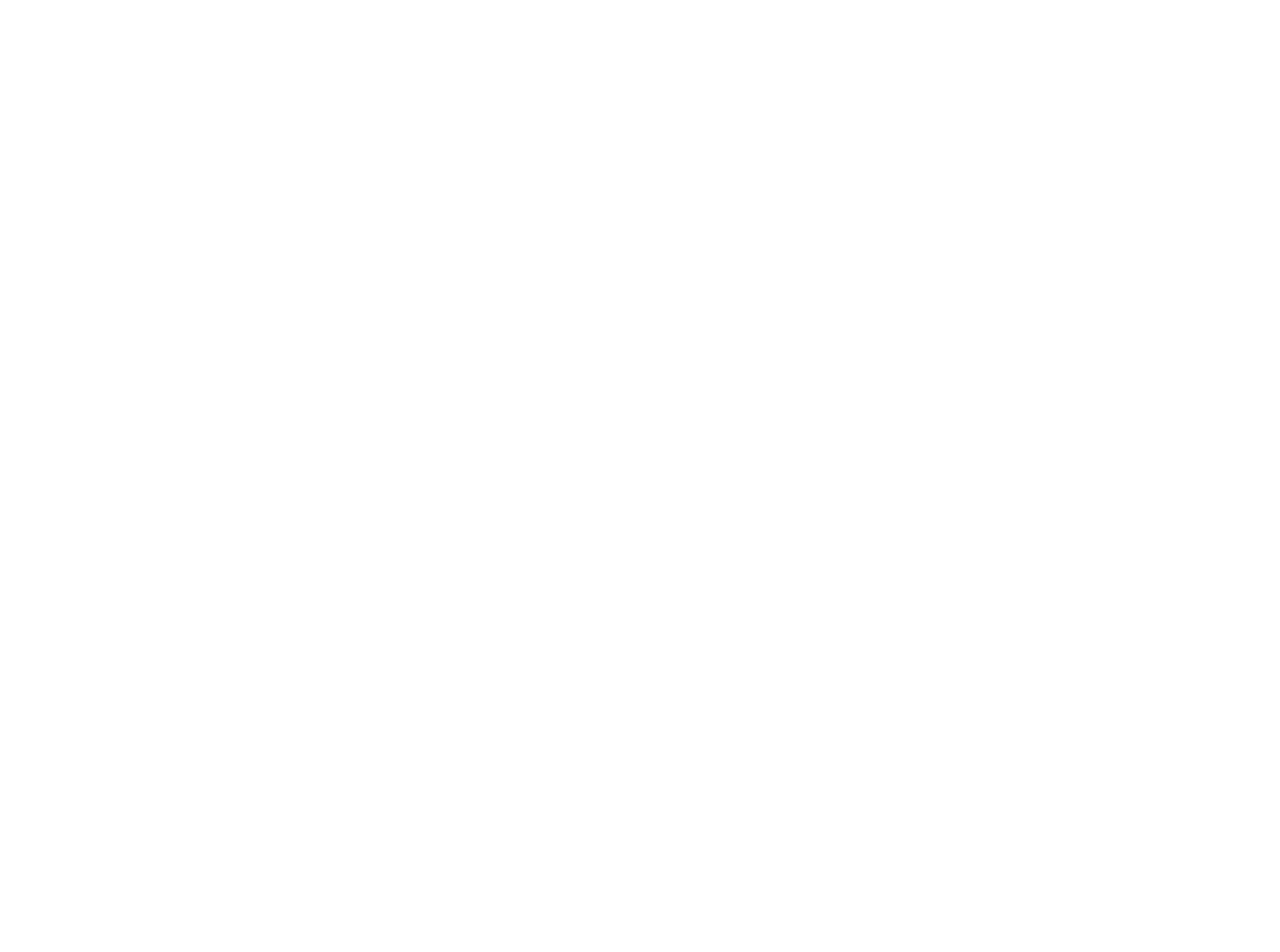
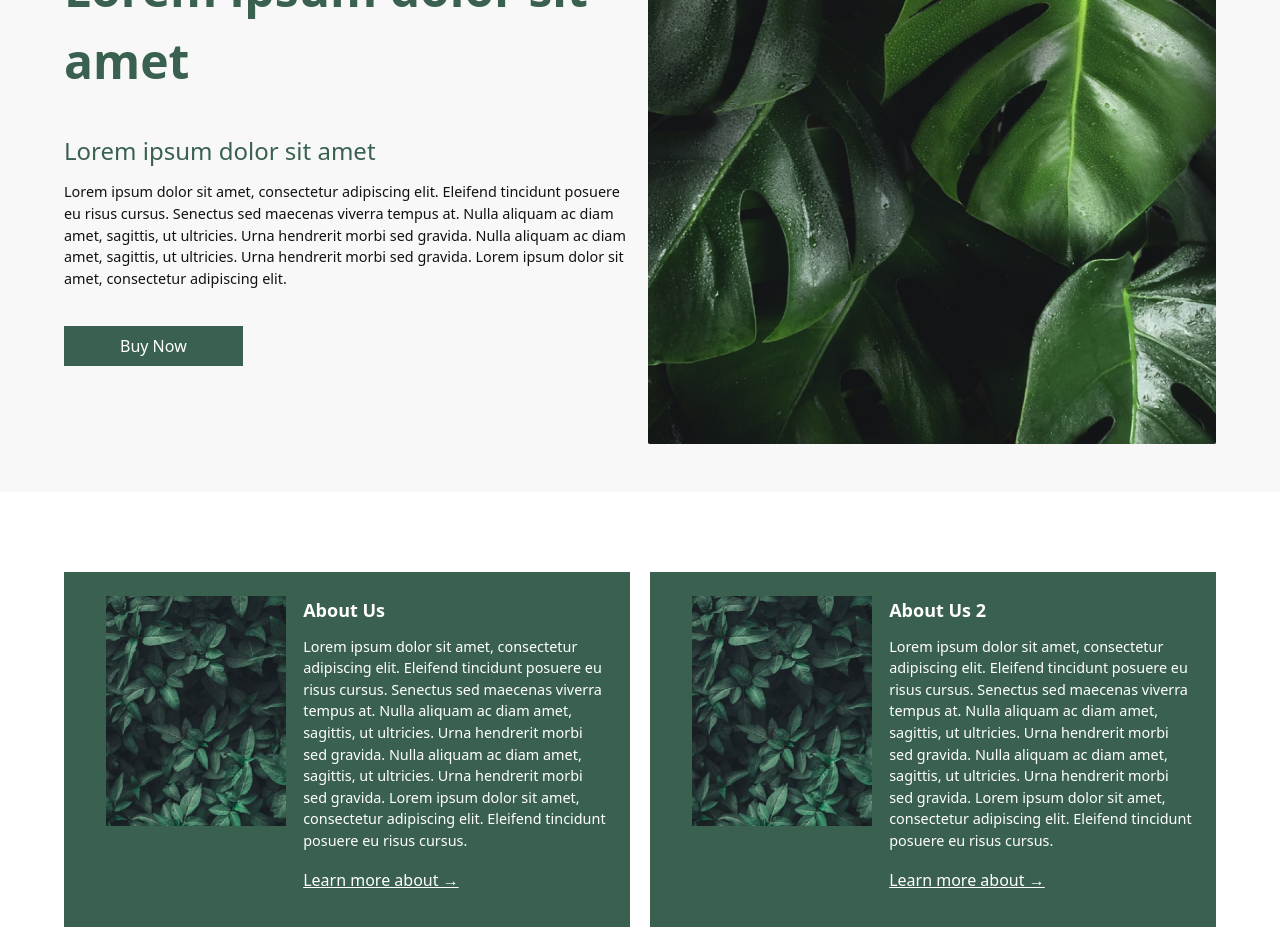
Before and after one commit to RochaDiego04/PlantMe-LandingPage, a React app: page / in a window 1280 px wide. Shown: the part 220-1172 px from the top of the page. Before the commit the page ends 800 px from the top, so only its background shows below. Built offline with nearby package versions, Linux system fonts and the light colour scheme; the HTML template or start-up script is replaced by a standard one.

Commit message:
feat: top sections of landing page

```diff
--- a/src/App.tsx
+++ b/src/App.tsx
@@ -1,10 +1,14 @@
 import "./App.css";
+import AboutSection from "./components/sections/AboutSection/AboutSection";
+import HeroSection from "./components/sections/HeroSection/HeroSection";
 import Header from "./layout/Header/Header";
 
 function App() {
   return (
     <>
       <Header></Header>
+      <HeroSection></HeroSection>
+      <AboutSection></AboutSection>
     </>
   );
 }
--- a/src/components/core/Button/Button.css
+++ b/src/components/core/Button/Button.css
@@ -14,11 +14,23 @@
 }
 
 .primary-button {
-  color: var(--white);
-  background-color: var(--primary);
+  color: white;
+  background-color: #3a6150;
   display: inline-flex;
   align-items: center;
   gap: 0.5rem;
+}
+
+.primary-button:focus,
+.primary-button:hover {
+  cursor: pointer;
+  background-color: #406b58;
+  outline: 3px solid #93d1b7;
+}
+
+.primary-button:active {
+  background-color: #406b58;
+  outline: none;
 }
 
 .primary-button.icon-button {
--- /dev/null
+++ b/src/components/core/CustomCard/CustomCard.css
@@ -0,0 +1,18 @@
+.customCard__container {
+  display: flex;
+  gap: 1.1rem;
+  background-color: #3a6150;
+  padding: 1.5rem;
+  padding-bottom: 2.2rem;
+  align-items: flex-start; /* Aligns items to the top */
+}
+
+.customCard__image {
+  object-fit: cover;
+  flex-shrink: 0; /* Prevents shrinking */
+}
+
+.customCard__content {
+  flex: 1; /* Allows text area to grow */
+  color: white;
+}
--- /dev/null
+++ b/src/components/core/CustomCard/CustomCard.tsx
@@ -0,0 +1,32 @@
+import "./CustomCard.css";
+
+type CustomCardProps = {
+  title: string;
+  linkName: string;
+  link: string;
+  img: string;
+  children?: React.ReactNode;
+};
+
+export default function CustomCard({
+  children,
+  title,
+  linkName,
+  link,
+  img,
+}: CustomCardProps) {
+  return (
+    <div className="customCard__container bg-[#3A6150]">
+      <div></div>
+      <img src={img} alt="card image" className="customCard__image" />
+
+      <div className="customCard__content text-white">
+        <h4 className=" font-bold text-lg mb-3">{title}</h4>
+        {children && children}
+        <a className=" underline" href={link}>
+          {linkName}
+        </a>
+      </div>
+    </div>
+  );
+}
--- a/src/components/core/CustomInput/CustomInput.tsx
+++ b/src/components/core/CustomInput/CustomInput.tsx
@@ -25,7 +25,7 @@
 }: CustomInputProps) {
   return (
     <div
-      className={`flex bg-white dark:bg-grey4 items-center justify-center border border-[#3a6150] text-sm pl-4 ${
+      className={`flex bg-white dark:bg-grey4 items-center justify-center border-2 border-[#3a6150] text-sm pl-4 ${
         className ? className : ""
       }`}
     >
--- /dev/null
+++ b/src/components/sections/AboutSection/AboutSection.tsx
@@ -0,0 +1,41 @@
+import CustomCard from "../../core/CustomCard/CustomCard";
+import cardImage from "../../../assets/cardImage.jpg";
+
+export default function AboutSection() {
+  return (
+    <section className="flex gap-5 py-20 px-16">
+      <CustomCard
+        title={"About Us"}
+        linkName={"Learn more about →"}
+        link={"#"}
+        img={cardImage}
+      >
+        <p className="mb-4">
+          Lorem ipsum dolor sit amet, consectetur adipiscing elit. Eleifend
+          tincidunt posuere eu risus cursus. Senectus sed maecenas viverra
+          tempus at. Nulla aliquam ac diam amet, sagittis, ut ultricies. Urna
+          hendrerit morbi sed gravida. Nulla aliquam ac diam amet, sagittis, ut
+          ultricies. Urna hendrerit morbi sed gravida. Lorem ipsum dolor sit
+          amet, consectetur adipiscing elit. Eleifend tincidunt posuere eu risus
+          cursus.
+        </p>
+      </CustomCard>
+      <CustomCard
+        title={"About Us 2"}
+        linkName={"Learn more about →"}
+        link={"#"}
+        img={cardImage}
+      >
+        <p className="mb-4">
+          Lorem ipsum dolor sit amet, consectetur adipiscing elit. Eleifend
+          tincidunt posuere eu risus cursus. Senectus sed maecenas viverra
+          tempus at. Nulla aliquam ac diam amet, sagittis, ut ultricies. Urna
+          hendrerit morbi sed gravida. Nulla aliquam ac diam amet, sagittis, ut
+          ultricies. Urna hendrerit morbi sed gravida. Lorem ipsum dolor sit
+          amet, consectetur adipiscing elit. Eleifend tincidunt posuere eu risus
+          cursus.
+        </p>
+      </CustomCard>
+    </section>
+  );
+}
--- /dev/null
+++ b/src/components/sections/HeroSection/HeroSection.css
@@ -0,0 +1,22 @@
+.heroSection__container {
+  display: grid;
+  grid-template-columns: repeat(2, 1fr);
+}
+
+@media (min-width: var(--screen-sm)) {
+  .heroSection__container {
+    display: block;
+  }
+}
+
+.heroSection__leftSide {
+  display: flex;
+  flex-direction: column;
+  justify-self: flex-start;
+  align-self: center;
+}
+
+.heroSection__rightSide {
+  display: flex;
+  justify-self: end;
+}
--- /dev/null
+++ b/src/components/sections/HeroSection/HeroSection.tsx
@@ -0,0 +1,33 @@
+import { ButtonMode } from "../../../enums/ButtonMode";
+import Button from "../../core/Button/Button";
+import image from "../../../assets/Heroimage.png";
+import "./HeroSection.css";
+
+export default function HeroSection() {
+  return (
+    <main className="bg-[#f8f8f8] heroSection__container gap-4 pt-6 px-16 pb-12">
+      <div className="heroSection__leftSide">
+        <h1 className="mb-9">Lorem ipsum dolor sit amet</h1>
+        <div className="mb-9">
+          <h2 className="mb-3">Lorem ipsum dolor sit amet</h2>
+          <p className=" max-w-[570px] text-[#111111]">
+            Lorem ipsum dolor sit amet, consectetur adipiscing elit. Eleifend
+            tincidunt posuere eu risus cursus. Senectus sed maecenas viverra
+            tempus at. Nulla aliquam ac diam amet, sagittis, ut ultricies. Urna
+            hendrerit morbi sed gravida. Nulla aliquam ac diam amet, sagittis,
+            ut ultricies. Urna hendrerit morbi sed gravida. Lorem ipsum dolor
+            sit amet, consectetur adipiscing elit.{" "}
+          </p>
+        </div>
+        <div>
+          <Button className="py-2 px-14" mode={ButtonMode.Primary}>
+            Buy Now
+          </Button>
+        </div>
+      </div>
+      <div className="heroSection__rightSide">
+        <img src={image} alt="hero section plants image" />
+      </div>
+    </main>
+  );
+}
--- a/src/index.css
+++ b/src/index.css
@@ -21,3 +21,19 @@
 *::before {
   box-sizing: border-box;
 }
+
+h1 {
+  font-size: 3rem;
+  font-weight: 700;
+  color: #3a6150;
+}
+
+h2 {
+  font-size: 1.5rem;
+  font-weight: 500;
+  color: #3a6150;
+}
+
+p {
+  font-size: 0.9rem;
+}
--- a/src/layout/Header/Header.tsx
+++ b/src/layout/Header/Header.tsx
@@ -6,8 +6,8 @@
 
 export default function Header() {
   return (
-    <header className="flex justify-between items-center py-4 px-16 bg-amber-500">
-      <div className="flex gap-20 bg-amber-200">
+    <header className="flex justify-between items-center py-4 px-16">
+      <div className="flex gap-20">
         <img src={logo} alt="logo image" />
         <Nav></Nav>
       </div>
```
Also changed, not shown: src/assets/HeroImage.png (added), src/assets/cardImage.jpg (added).
